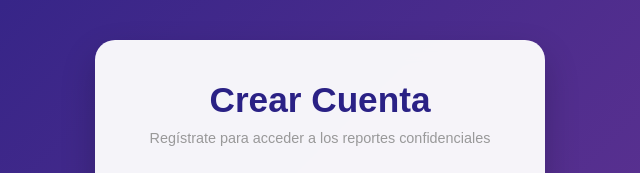
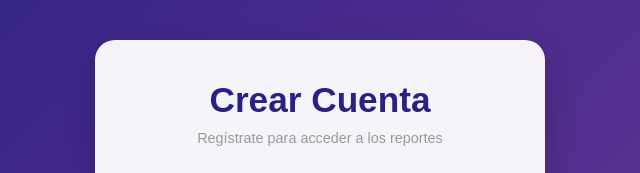
Before and after one commit to Sebastian2824/reportes-universitarios, a website: page pages/registro/registro.html in a window 1280 px wide. Shown: the top 173 px of the page, 320-960 px from the left. Drawn offline with nearby package versions, Linux system fonts and the light colour scheme.

Commit message:
Tu mensaje de commit

```diff
--- a/pages/registro/registro.html
+++ b/pages/registro/registro.html
@@ -382,7 +382,7 @@
   <div class="register-container">
     <div class="register-header">
       <h1>Crear Cuenta</h1>
-      <p>Regístrate para acceder a los reportes confidenciales</p>
+      <p>Regístrate para acceder a los reportes</p>
     </div>
 
     <form class="register-form">
```
